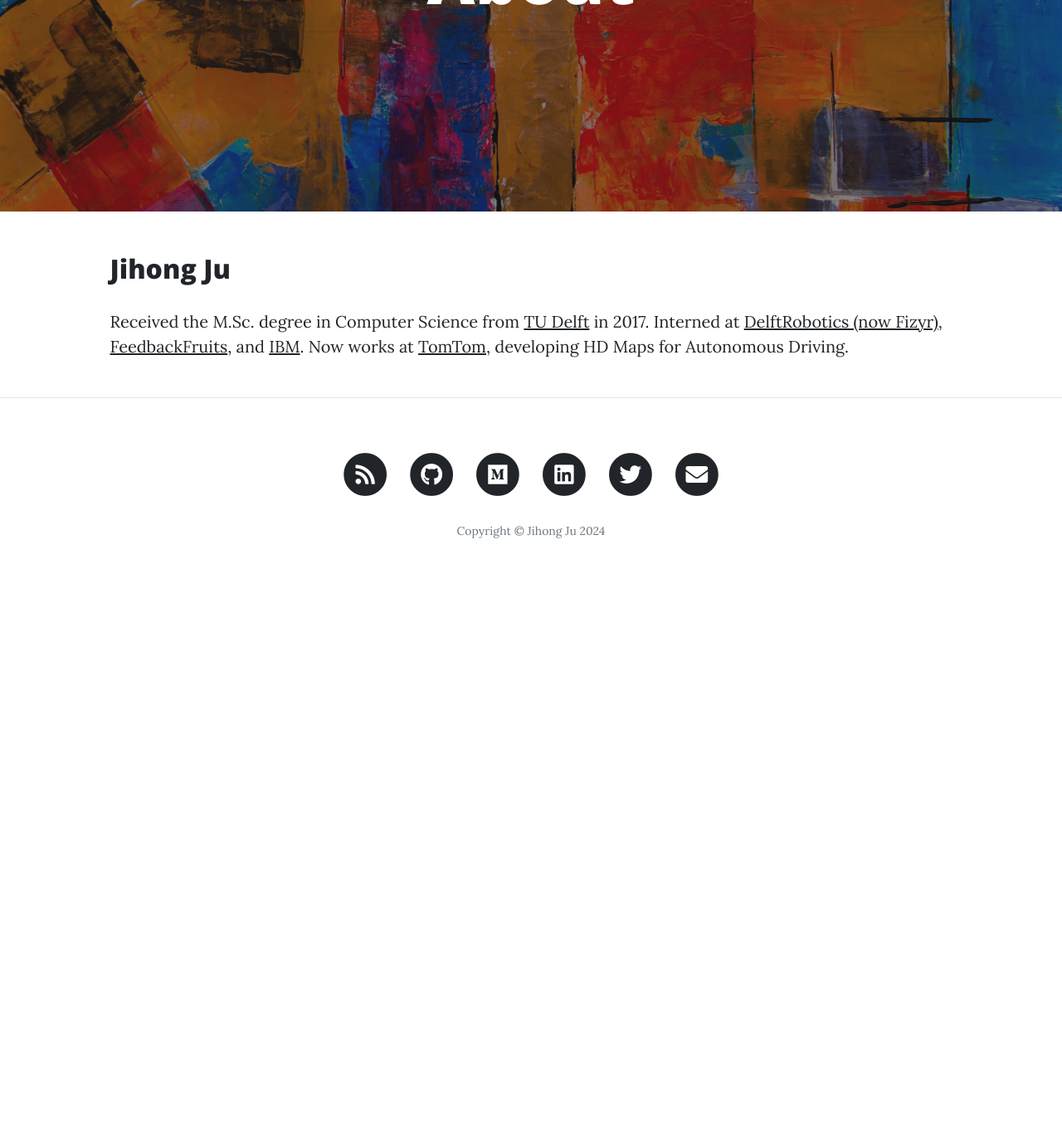
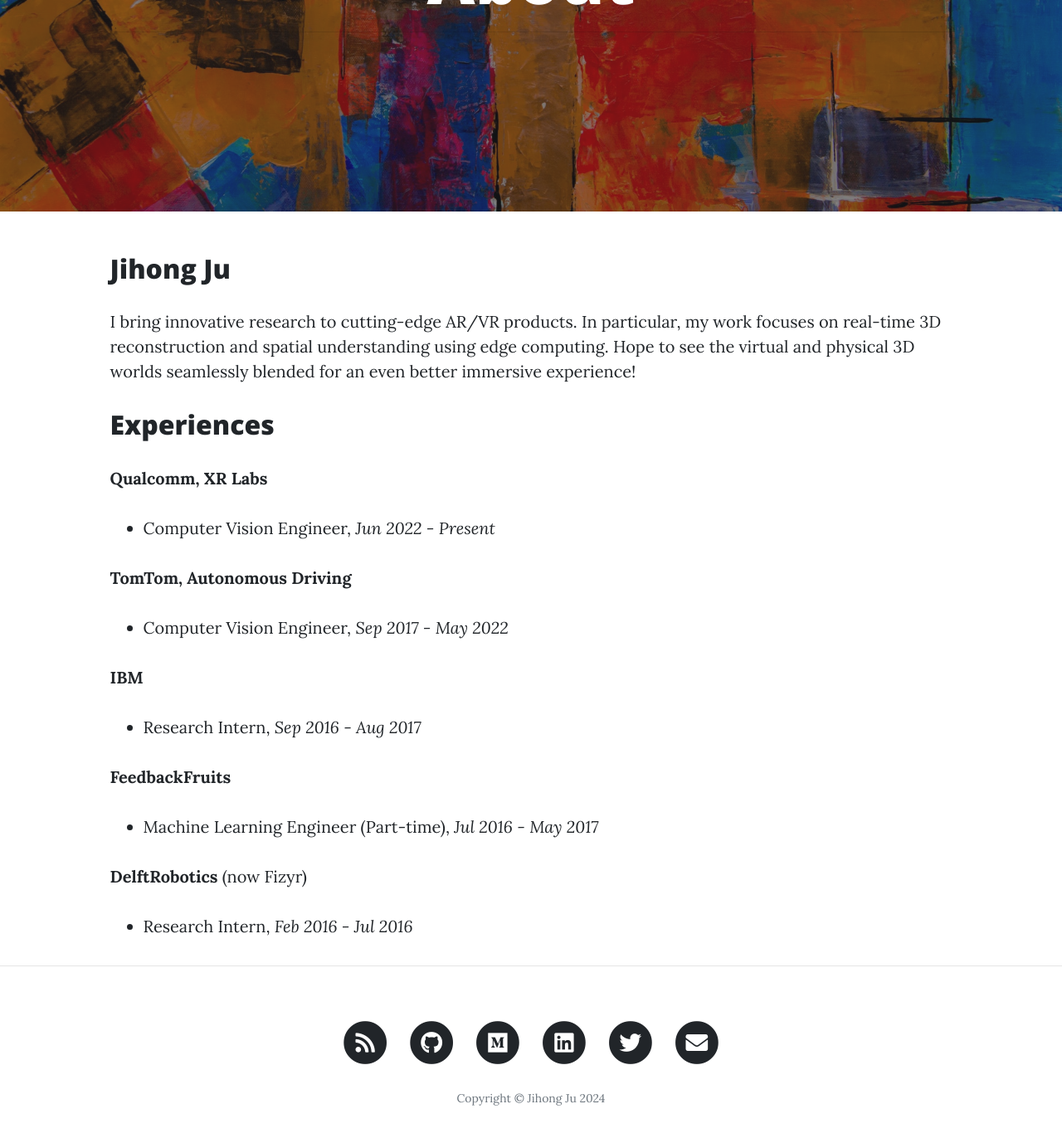
Before and after one commit to JihongJu/jihongju.github.io, a Jekyll site: the page built from _pages/about.md, in a window 1280 px wide and 1400 px high, scrolled down 274 px. Shown: the top 1372 px of the window at 83% size. Built offline with Jekyll 4.4.1, drawn with Linux system fonts in a browser that asks for light colours; before the commit the page ends 990 px from its top, so only the background shows below that; some of the changed text lies outside the part shown.

Commit message:
Add new pages

```diff
--- a/Gemfile
+++ b/Gemfile
@@ -23,3 +23,5 @@
    gem "jekyll-paginate"
    gem "jekyll-feed"
 end
+
+gem "webrick"
--- a/_config.yml
+++ b/_config.yml
@@ -17,7 +17,9 @@
 header-img: "img/pexels-photo-1258740.jpeg"
 email: ir.jihong.ju@gmail.com
 description: > # this means to ignore newlines until "baseurl:"
-    "".
+    I bring innovative research to cutting-edge AR/VR products.
+    In particular, my work focuses on real-time 3D reconstruction and spatial understanding using edge computing.
+    Hope to see the virtual and physical 3D worlds seamlessly blended for an even better immersive experience!
 baseurl: "" # the subpath of your site, e.g. /blog
 url: "" # the base hostname & protocol for your site, e.g. http://example.com
 github_username: jihongju
--- a/_includes/head.html
+++ b/_includes/head.html
@@ -1,7 +1,4 @@
 <head>
-  <!-- Google Analytics -->
-  {% include ga.html %}
-
   <!-- Force to refresh the favicon -->
   <link rel="icon" href="{{ site.baseurl }}/favicon.ico?v=2" />
 
--- a/_pages/about.md
+++ b/_pages/about.md
@@ -7,4 +7,23 @@
 Jihong Ju
 ---
 
-Received the M.Sc. degree in Computer Science from [TU Delft](https://www.tudelft.nl/) in 2017. Interned at [DelftRobotics (now Fizyr)](https://www.linkedin.com/company/fizyr/), [FeedbackFruits](https://www.linkedin.com/company/feedbackfruits/), and [IBM](https://www.linkedin.com/company/ibm/). Now works at [TomTom](https://www.linkedin.com/company/tomtom/), developing HD Maps for Autonomous Driving.
+{{site.description}}
+
+
+Experiences
+---
+
+__Qualcomm, XR Labs__
+ - Computer Vision Engineer, *Jun 2022 - Present*
+
+__TomTom, Autonomous Driving__
+ - Computer Vision Engineer, *Sep 2017 - May 2022*
+
+__IBM__
+ - Research Intern, *Sep 2016 - Aug 2017*
+
+__FeedbackFruits__
+ - Machine Learning Engineer (Part-time), *Jul 2016 - May 2017*
+
+__DelftRobotics__ (now Fizyr)
+ - Research Intern, *Feb 2016 - Jul 2016*
```
Also changed, not shown: _pages/publication.md (added, +5 -0 lines), index.html (+6 -2 lines), index.md (added, +8 -0 lines).
